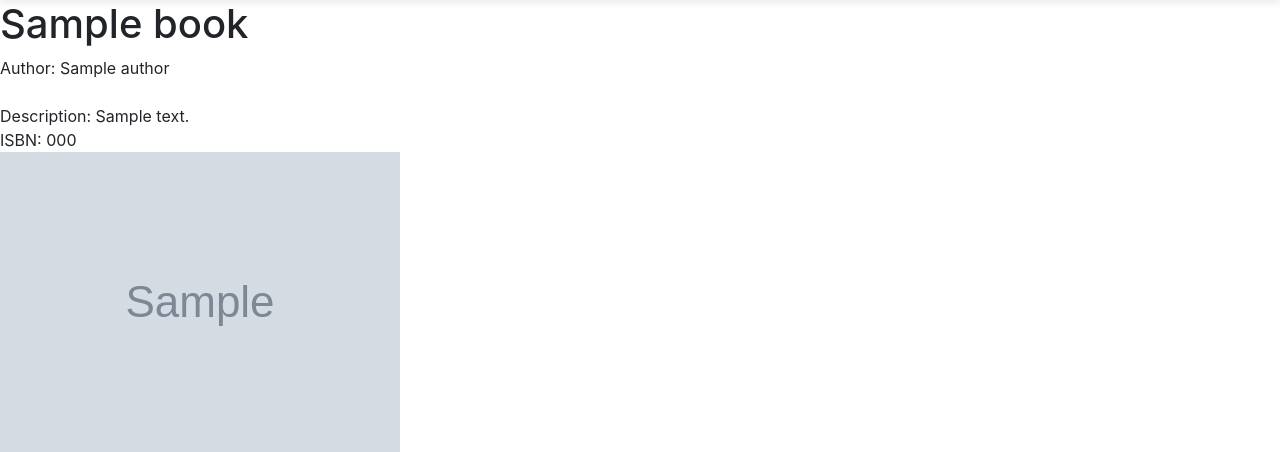
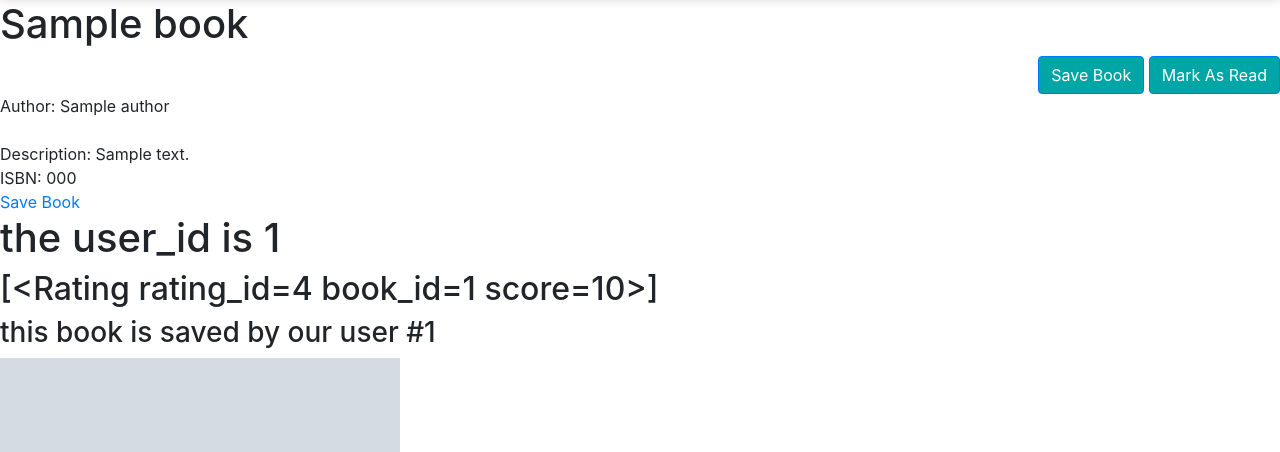
Before and after one commit to yvonneyeh/bookish-bay-area, a Flask app: page /books/1 in a window 1280 px wide. Shown: the part 56-508 px from the top of the page. Run offline with Flask 2, Linux system fonts and the light colour scheme; the visitor is signed in with stand-in values (Sample User, id 1); tables that the repository leaves empty hold one stand-in row (values such as "Sample post"); grey boxes marked "Sample" are stand-in pictures; some libraries are stand-ins or nearby versions.

Commit message:
Create save/read buttons for log in state - in progress

```diff
--- a/templates/book_details.html
+++ b/templates/book_details.html
@@ -4,6 +4,26 @@
 
 {% block body %}
 <h1>{{ book.title }}</h1>
+
+<!-- Buttons to Save/Read books -->
+
+<div class="row">
+    <div class="col text-right">
+        <button type="button" class="btn btn-primary" id="save-button">
+            Save Book
+        </button>
+        <button type="button" class="btn btn-primary hidden" style="display:None" id="unsave-button">
+            Unsave Book
+        </button>
+        <button type="button" class="btn btn-primary" id="read-button">
+            Mark As Read
+        </button>
+        <button type="button" class="btn btn-primary hidden" style="display:None" id="unread-button">
+            Mark As Not Read
+        </button>
+    </div>
+  </div>
+
 
 {% if book.author_rel.name %}
   <span class="book_detail_label">Author: </span>
@@ -31,8 +51,20 @@
   {{ book.description }}
 </p> -->
 
+{% if session['user_id'] %}
+    <a href='/user/save-book'>Save Book</a>
+    <h1>the user_id is {{ session['user_id']}}</h1>
+    <h2>{{ book.ratings }}</h2>
+    {% for rating in book.ratings %}
+        {% if rating.user_id == session['user_id'] %}
+            <h3>this book is saved by our user #{{session['user_id']}}</h3>
+        {% endif %}
+
+    {% endfor %}
+{% endif %}
+
 <img src="{{ book.cover_path }}">
-{% endblock %}
+
 
 
 <!-- <div class="row">
@@ -52,23 +84,7 @@
   </div>
 </div> -->
 
-
-<div class="row">
-    <div class="col text-right">
-        <button type="button" class="btn btn-primary" id="save-button">
-            Save Book
-        </button>
-        <button type="button" class="btn btn-primary hidden" style="display:None" id="unsave-button">
-            Unsave Book
-        </button>
-        <button type="button" class="btn btn-primary" id="read-button">
-            Mark As Read
-        </button>
-        <button type="button" class="btn btn-primary hidden" style="display:None" id="unread-button">
-            Mark As Not Read
-        </button>
-    </div>
-  </div>
+{% endblock %}
 
 {% block map %}
 <div id="map-canvas" style="height:500px"></div>
```
